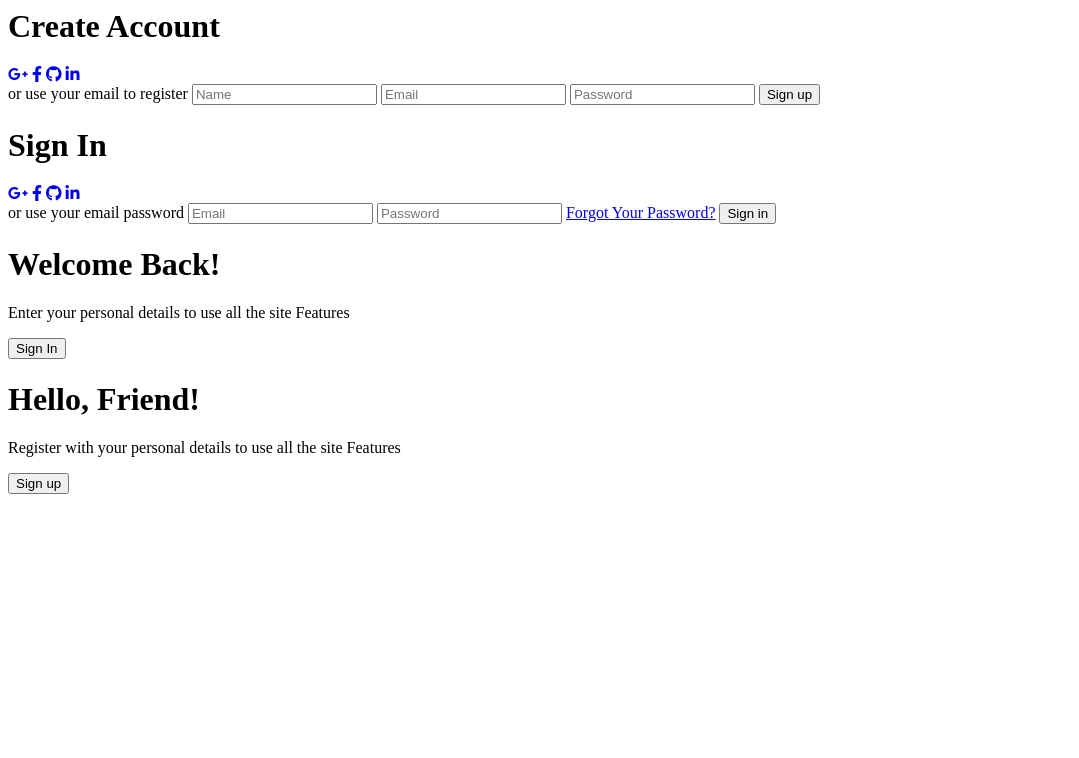
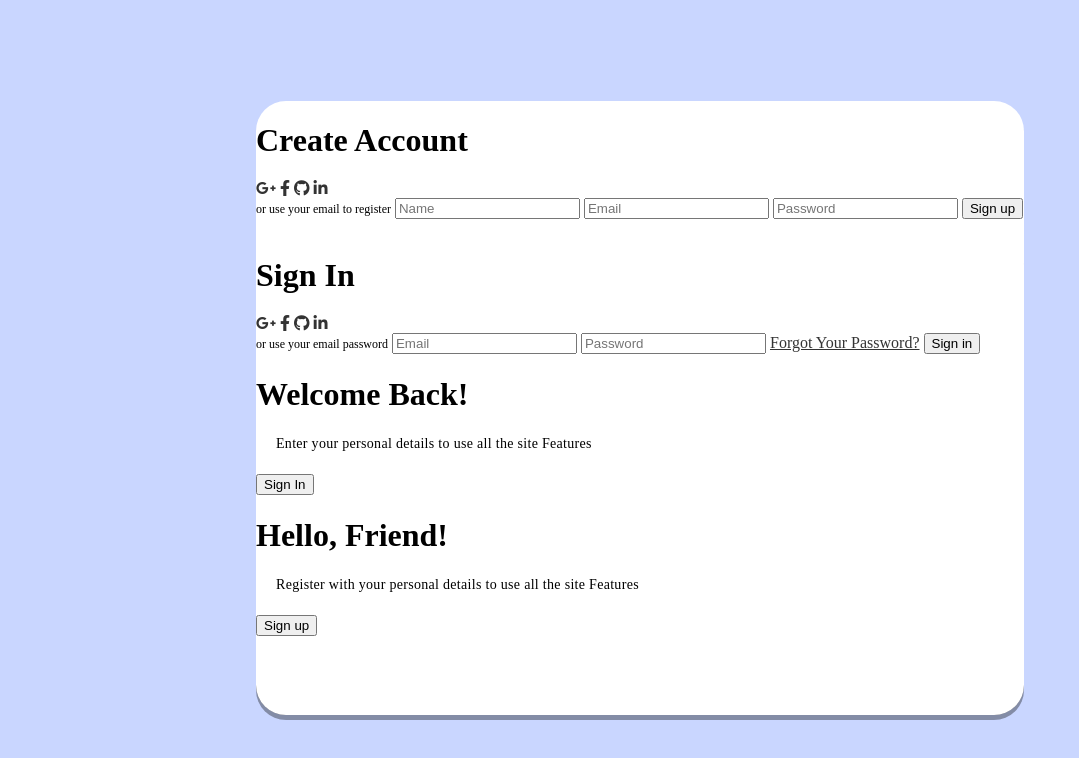
Before and after one commit to KaizerKlaas/Login-Page, a plain HTML site: page index.html in a window 1280 px wide. Shown: the whole page, without its empty margins (0-1079 px from the left). Drawn offline with Linux system fonts and the light colour scheme; a script that the page names is missing.

Commit message:
Update style.css

```diff
--- a/style.css
+++ b/style.css
@@ -1,3 +1,42 @@
 <link rel="preconnect" href="https://fonts.googleapis.com">
 <link rel="preconnect" href="https://fonts.gstatic.com" crossorigin>
 <link href="https://fonts.googleapis.com/css2?family=Montserrat:ital,wght@0,100..900;1,100..900&family=Poppins:ital,wght@0,100;0,200;0,300;0,400;0,500;0,600;0,700;0,800;0,900;1,100;1,200;1,300;1,400;1,500;1,600;1,700;1,800;1,900&display=swap" rel="stylesheet">
+
+*{
+  margin: 0;
+  padding: 0;
+  box-sizing: boarder-box;
+  font-family: 'montserrat', sans-serif;
+}
+body{
+  background-color: #c9d6ff;
+  background: linear-gradient(to right, #e2e2e2e, #c9d6ff);
+  display: flex;
+  align-items: center;
+  justify-content: center;
+  flex-direction: column;
+  height: 100vh;
+}
+.container{
+  background-color: #fff;
+  border-radius: 30px;
+  box-shadow: 0 5px rgba(0, 0, 0, 0.35);
+  position: relative;
+  overflow: hidden;
+  width: 768;
+  max-width: 100%;
+  min-height: 480px;
+}
+.container p{
+  font-size: 14px;
+  line-height: 20px;
+  letter-spacing: 0.3px;
+  margin: 20px;
+}
+.container span{
+  font-size: 12px;
+}
+.container a{
+  color: #333;
+
+}
```
